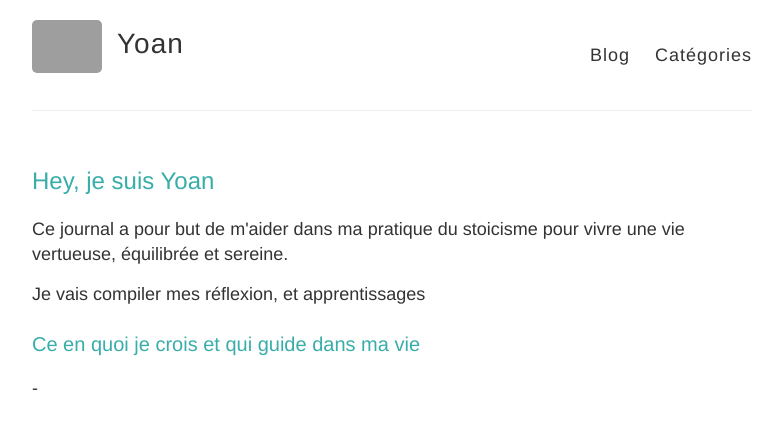
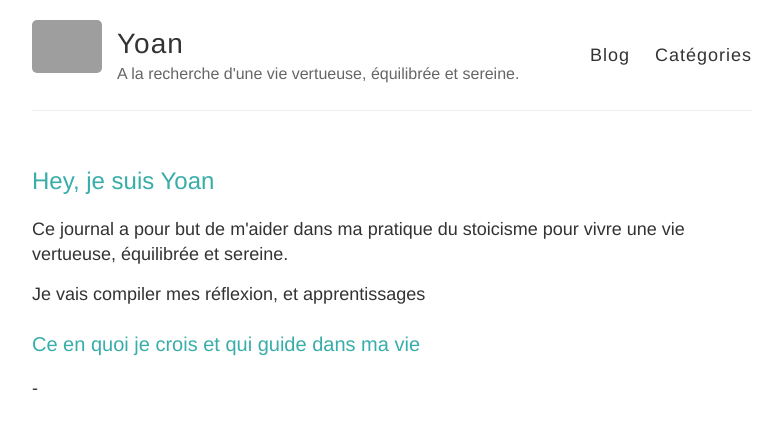
Before and after one commit to yuun88/yuun88.github.io, a Jekyll site: the page built from index.html, in a window 1280 px wide, cut to the strip 0-429 px from the top of the page. Shown: the whole strip, without its empty margins (248-1030 px from the left). Built offline with Jekyll 4.4.1, drawn with Linux system fonts in a browser that asks for light colours; grey boxes are pictures that could not be loaded.

Commit message:
Update _config.yml

```diff
--- a/_config.yml
+++ b/_config.yml
@@ -6,7 +6,7 @@
 name: Yoan
 
 # Short bio or description (displayed in the header)
-description:
+description: A la recherche d'une vie vertueuse, équilibrée et sereine.
 
 # URL of your avatar or profile pic (you could use your GitHub profile pic)
 avatar: https://raw.githubusercontent.com/yoanbst/yoanbst.github.io/main/images/stoic.jpg
```
